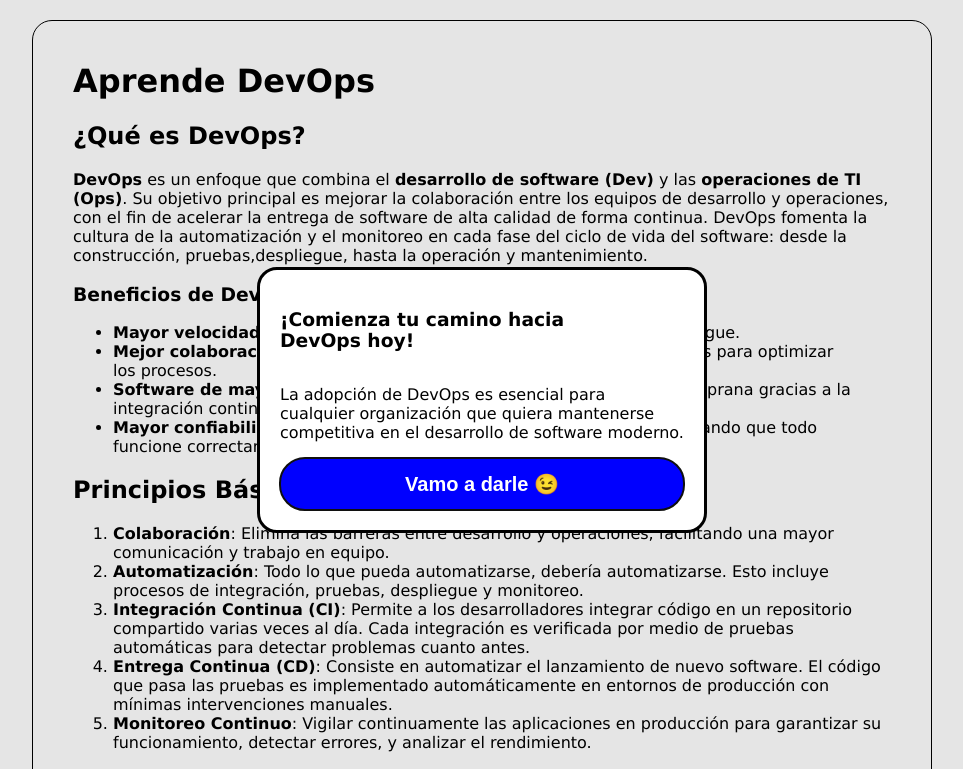
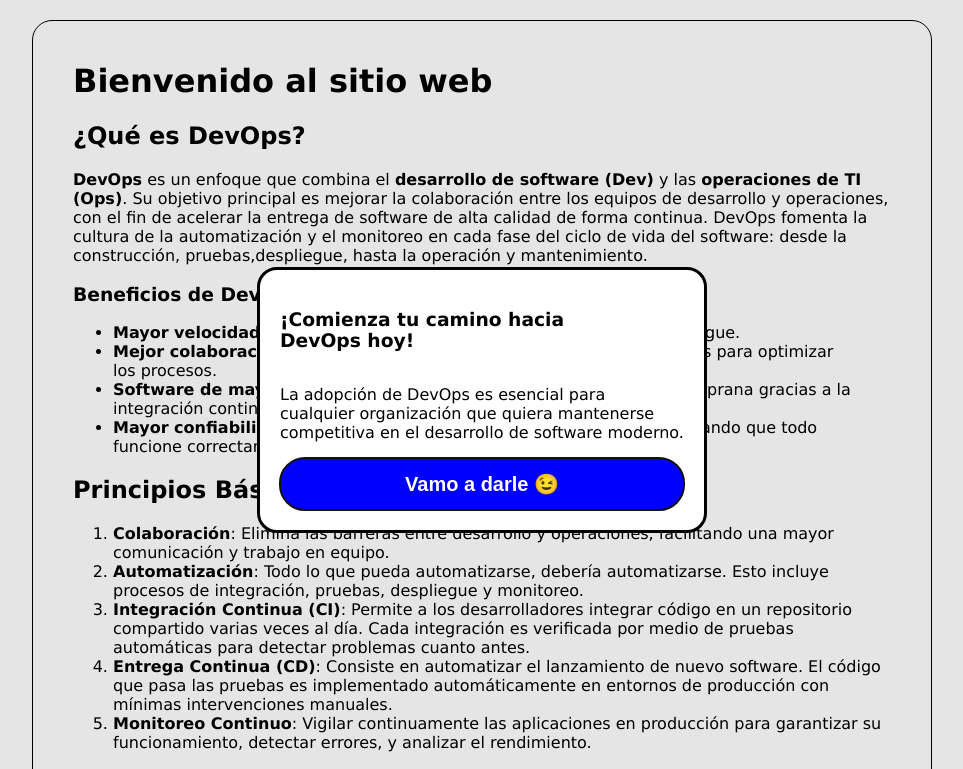
Before and after one commit to Noversal/Challenge-GIT, a plain HTML site: page index.html in a window 1280 px wide. Shown: the top 769 px of the page, without its empty margins (158-1121 px from the left). Drawn offline with Linux system fonts and the light colour scheme.

Commit message:
Añadir texto de bienvenida en index.html

```diff
--- a/index.html
+++ b/index.html
@@ -13,7 +13,7 @@
     <body>
         <main>
 
-            <h1> Aprende DevOps</h1>
+            <h1>Bienvenido al sitio web</h1>
 
             <h2>¿Qué es DevOps? </h2>
 
```
Also changed, not shown: 1 other file.
